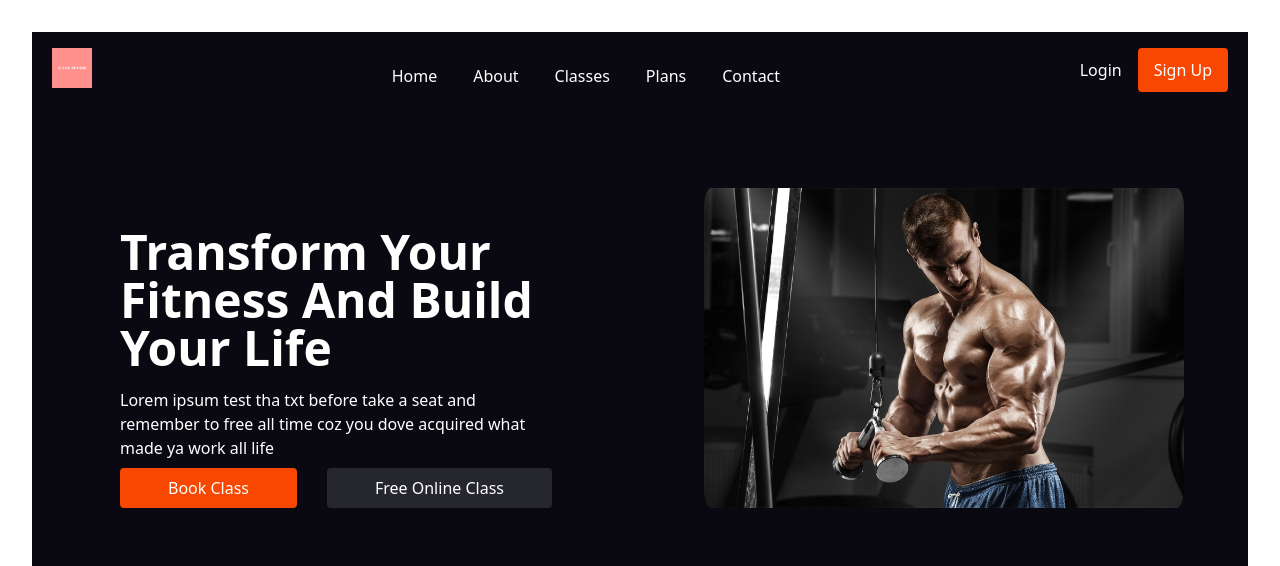
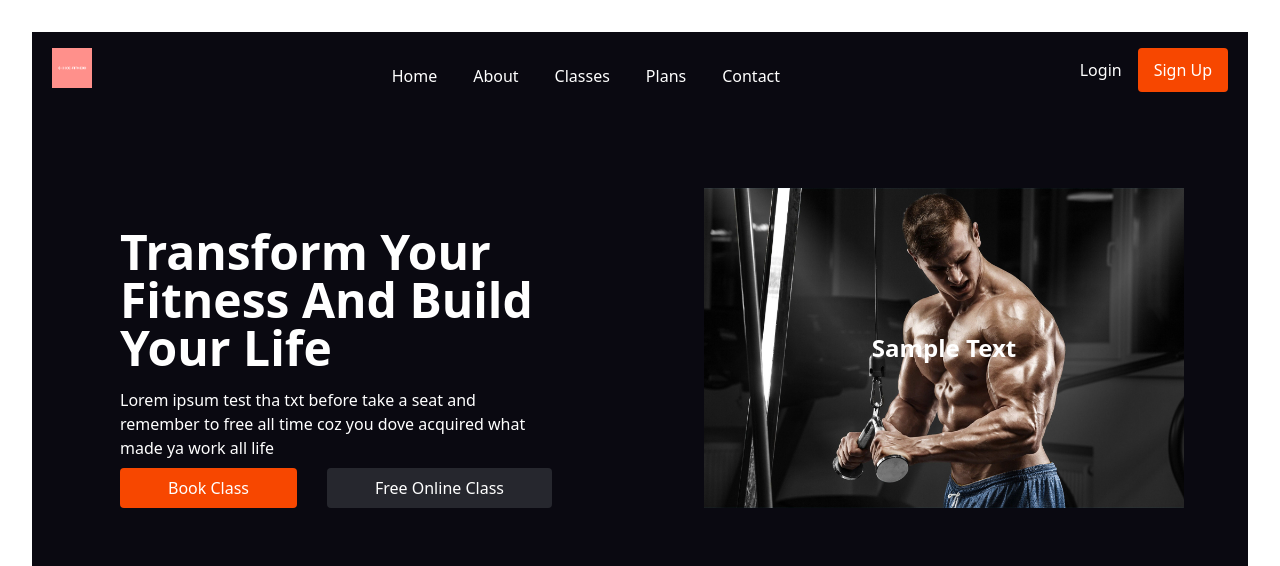
Before and after one commit to DC-21/GymWeb, a React (Vite) app: page / in a window 1280 px wide. Shown: the top 566 px of the page. Built offline with nearby package versions, Linux system fonts and the light colour scheme.

Commit message:
first commit

```diff
--- a/src/App.jsx
+++ b/src/App.jsx
@@ -58,9 +58,15 @@ export default function App() {
         </button>
           </div>
         </div>
-        <div className='w-1/2 items-center px-10 relative rounded-md'>
-  <img className='items-center px-6 mt-10 h-50' src={fit} style={{ borderRadius: '6%' }} />
+        <div className='w-1/2 items-center px-10 relative'>
+  <div className='relative'>
+    <img className='items-center px-6 mt-10 rounded-md h-50' src={fit} alt='Fitness' />
+    <div className='absolute top-0 left-0 right-0 bottom-0 flex items-center justify-center'>
+      <span className='text-white text-2xl font-bold'>Sample Text</span>
+    </div>
+  </div>
 </div>
+
 
 
       </div>
```
